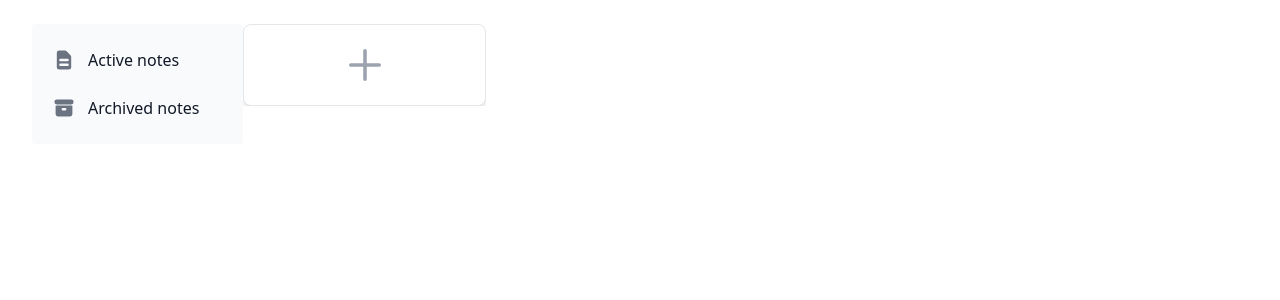
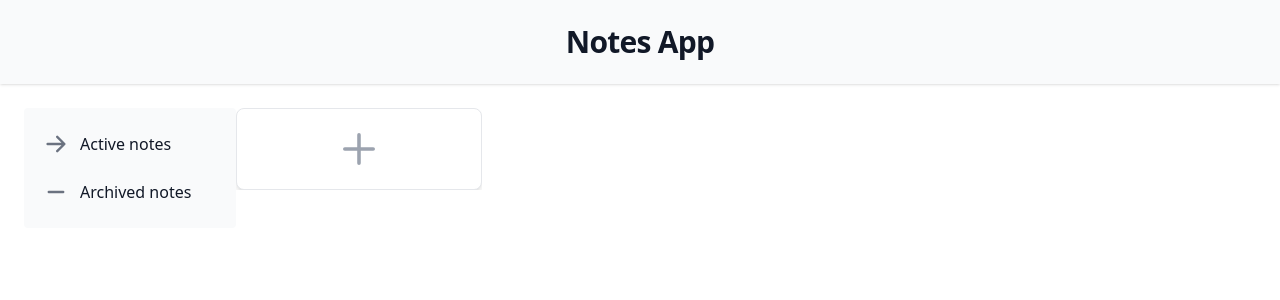
Before and after one commit to ManuelZ/web-app-nestjs, a React (Vite) app in the folder frontend/: page / in a window 1280 px wide. Shown: the top 300 px of the page. Built offline with nearby package versions, Linux system fonts and the light colour scheme; no server answers; the HTML template or start-up script is replaced by a standard one.

Commit message:
Ui improvements

```diff
--- a/frontend/src/App.jsx
+++ b/frontend/src/App.jsx
@@ -1,6 +1,6 @@
 import { useState, useEffect } from 'react'
 import { Button, Textarea, Modal, TextInput, Sidebar, SidebarItemGroup, SidebarItems, SidebarItem } from "flowbite-react";
-import { HiDocumentText, HiArchive } from "react-icons/hi";
+import { HiMinus, HiArrowRight } from "react-icons/hi";
 import { NewCard, NoteCard } from "./components/NoteCard"
 import { HiInformationCircle } from "react-icons/hi";
 import { Alert } from "flowbite-react";
@@ -100,6 +100,7 @@ const App = () => {
     const headers = new Headers({
       "Content-Type": "application/json"
     });
+
     try {
 
       await fetch(`http://localhost:3000/api/notes/${id}`, {
@@ -121,7 +122,6 @@ const App = () => {
     const headers = new Headers({
       "Content-Type": "application/json"
     });
-
 
     try {
 
@@ -162,8 +162,11 @@ const App = () => {
 
 
   return (
-    <>
     <div className="min-h-full">
+
+      <header className="bg-gray-50 shadow">
+        <div className="mx-auto flex flex-row justify-around max-w-7xl px-4 py-6 sm:px-6 lg:px-8">
+          <h1 className="text-3xl font-bold tracking-tight text-gray-900">Notes App</h1>
 
           {
             error ? <Alert color="failure" icon={HiInformationCircle}>
@@ -171,16 +174,18 @@ const App = () => {
             </Alert> : ""
           }
 
+        </div>
+      </header>
 
-        <div className='flex flex-row py-6 px-2 sm:px-6 lg:px-8'>
+      <div className='flex flex-row py-6 px-2 sm:px-4 lg:px-6'>
 
-          <Sidebar aria-label="Default sidebar example">
+        <Sidebar>
           <SidebarItems>
             <SidebarItemGroup>
-                <SidebarItem href="#" icon={HiDocumentText} onClick={() => { setShowArchived(false) }}>
+              <SidebarItem icon={showArchived ? HiMinus : HiArrowRight} onClick={() => { setShowArchived(false) }}>
                 Active notes
               </SidebarItem>
-                <SidebarItem href="#" icon={HiArchive} onClick={() => { setShowArchived(true) }}>
+              <SidebarItem icon={showArchived ? HiArrowRight : HiMinus} onClick={() => { setShowArchived(true) }}>
                 Archived notes
               </SidebarItem>
             </SidebarItemGroup>
@@ -195,7 +200,6 @@ const App = () => {
               <TextInput id="noteTitle" name="noteTitle" type="text" placeholder="Title" />
               <Textarea
                 className="block p-3 h-full w-full text-sm text-gray-900 bg-white rounded-lg border border-gray-300 focus:ring-blue-500 focus:border-blue-500"
-                  onChange={() => { console.log("Change") }}
                 id="noteContent"
                 name="noteContent"
                 rows="4"
@@ -220,7 +224,6 @@ const App = () => {
 
       </div>
     </div >
-    </>
   )
 }
 
```
Lines whose indentation alone changed are shown as unchanged.
